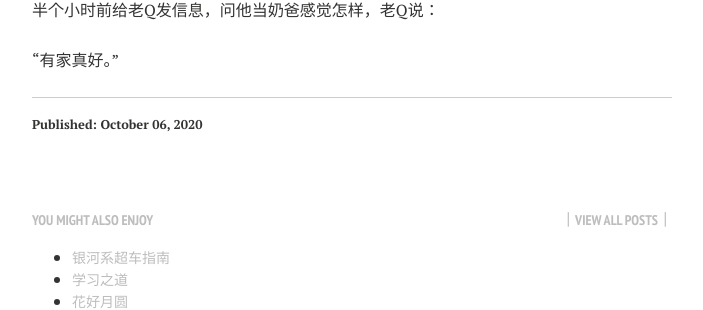
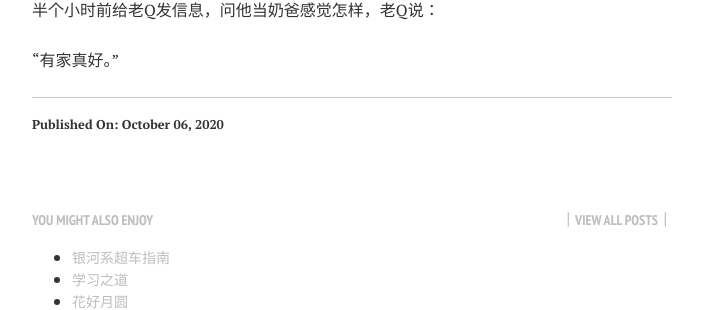
Before and after one commit to jarynzhang/eianzhang.github.io, a Jekyll site: the page built from _posts/2020-10-06-哪里的风景.md, in a window 1280 px wide. Shown: the part 1937-2247 px from the top of the page, without its empty margins (288-991 px from the left). Built offline with Jekyll 4.4.1, drawn with Linux system fonts in a browser that asks for light colours; nearby versions of some CDN libraries; our own code applies the rules of GitHub Pages for plain Markdown files.

Commit message:
3.9061 test

```diff
--- a/_layouts/post.html
+++ b/_layouts/post.html
@@ -47,7 +47,7 @@
         <div class="article-author-bottom">
           {% include _author-bio.html %}
         </div>
-        <p class="byline"><strong style="text-align:right"> Published: <time datetime="{{ page.date | date_to_xmlschema }}">{{ page.date | date: "%B %d, %Y" }}</time>{% if page.modified %} and last modified on <time datetime="{{ page.modified | date: "%Y-%m-%d" }}">{{ page.modified | date: "%B %d, %Y" }}</time>{% endif %}</strong></p>
+        <p class="byline"><strong> Published On: <time datetime="{{ page.date | date_to_xmlschema }}">{{ page.date | date: "%B %d, %Y" }}</time>{% if page.modified %} and last modified on <time datetime="{{ page.modified | date: "%Y-%m-%d" }}">{{ page.modified | date: "%B %d, %Y" }}</time>{% endif %}</strong></p>
       </footer>
     </div><!-- /.article-wrap -->
   {% if site.owner.disqus-shortname and page.comments == true %}
```
